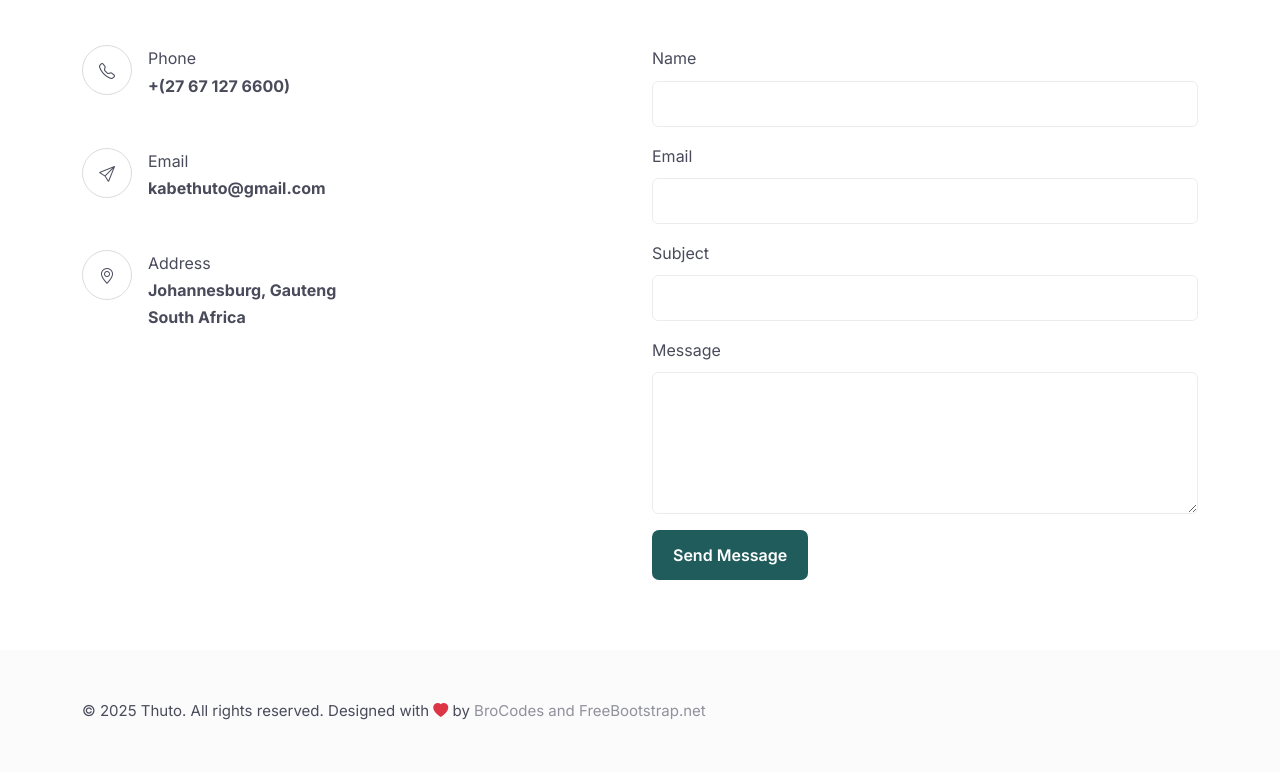
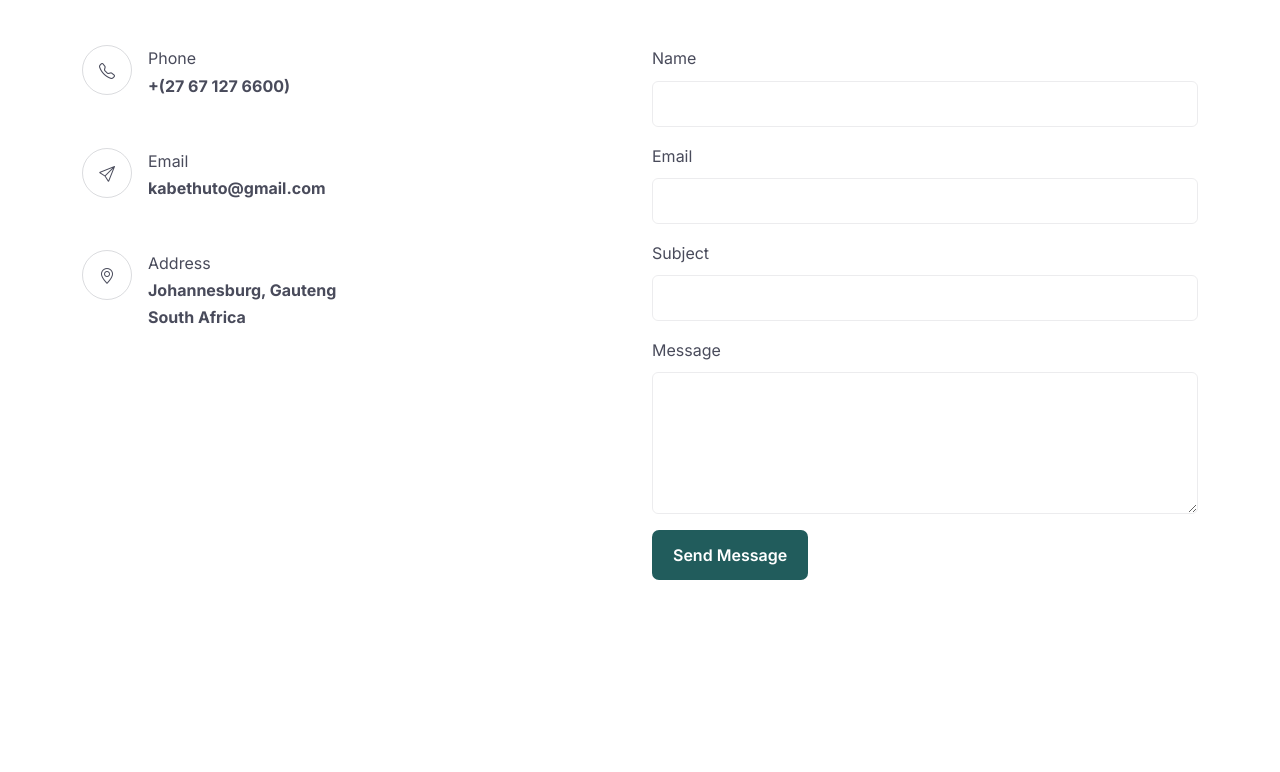
Before and after one commit to kenmatlala/Thuto, a plain HTML site: page index.html in a window 1280 px wide. Shown: the part 4772-5544 px from the top of the page. After the commit the page ends 5422 px from the top, so only its background shows below. Drawn offline with Linux system fonts and the light colour scheme.

Commit message:
Update index.html
rfrf

```diff
--- a/index.html
+++ b/index.html
@@ -752,29 +752,7 @@ License: https://freebootstrap.net/license
         <!-- End Contact-->
 
         <!-- ======= Footer =======-->
-        <footer class="footer pt-5 pb-5">
-          <div class="container">
-            <!-- <div class="row mb-5 pb-4">
-              <div class="col-md-7">
-                <h2 class="fs-5">Join our newsletter</h2>
-                <p>Stay updated with our latest templates and offers—join our newsletter today!</p>
-              </div>
-              <div class="col-md-5">
-                <form class="d-flex gap-2">
-                  <input class="form-control" type="email" placeholder="Email your email" required="">
-                  <button class="btn btn-primary fs-6" type="submit">Subscribe</button>
-                </form>
-              </div>
-            </div> -->
 
-                &copy;
-                <script>document.write(new Date().getFullYear());</script> Thuto.
-                 All rights reserved. Designed with <i class="bi bi-heart-fill text-danger"></i> by <a href="https://freebootstrap.net">BroCodes and FreeBootstrap.net</a>
-
-
-            </div>
-        </footer>
-        <!-- End Footer-->
 
       </main>
     </div>
```
